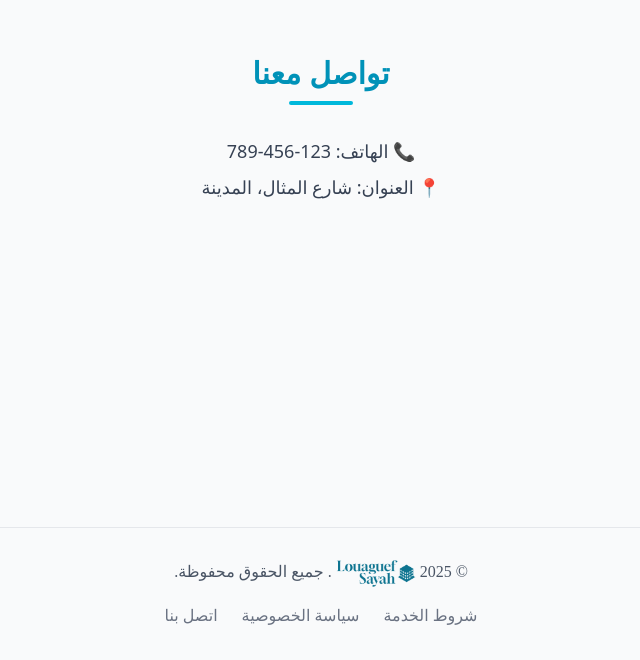
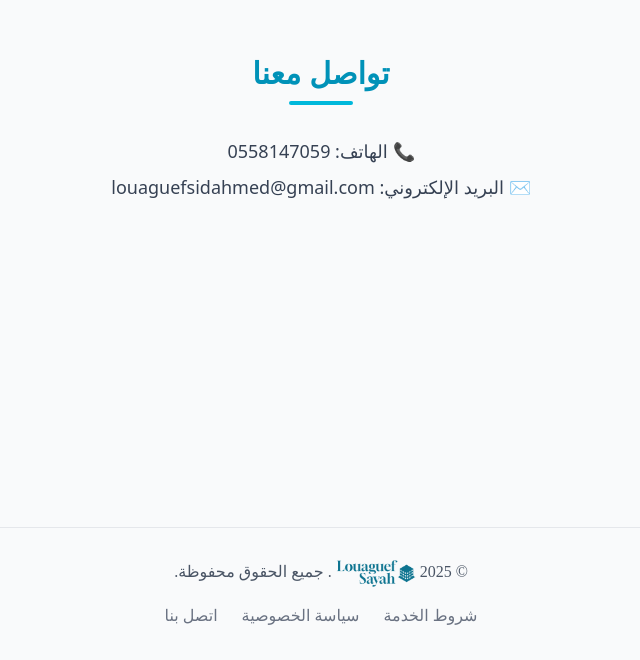
Before and after one commit to IMAD-HB/louaguef-sayah-depot, a React (Vite) app in the folder frontend/: page / in a window 1280 px wide. Shown: the part 2673-3333 px from the top of the page, without its empty margins (319-959 px from the left). Built offline with nearby package versions, Linux system fonts and the light colour scheme; no server answers.

Commit message:
Updated Real Contact Info

```diff
--- a/frontend/src/pages/Home.jsx
+++ b/frontend/src/pages/Home.jsx
@@ -209,10 +209,10 @@ const Home = () => {
           <span className="block w-16 h-1 bg-cyan-500 mx-auto mt-2 rounded-full"></span>
         </h2>
         <p className="text-lg text-gray-700 dark:text-gray-300 mb-2">
-          📞 الهاتف: 123-456-789
+          📞 الهاتف: 0558147059
         </p>
         <p className="text-lg text-gray-700 dark:text-gray-300">
-          📍 العنوان: شارع المثال، المدينة
+          ✉️ البريد الإلكتروني: louaguefsidahmed@gmail.com
         </p>
       </section>
     </div>
```
